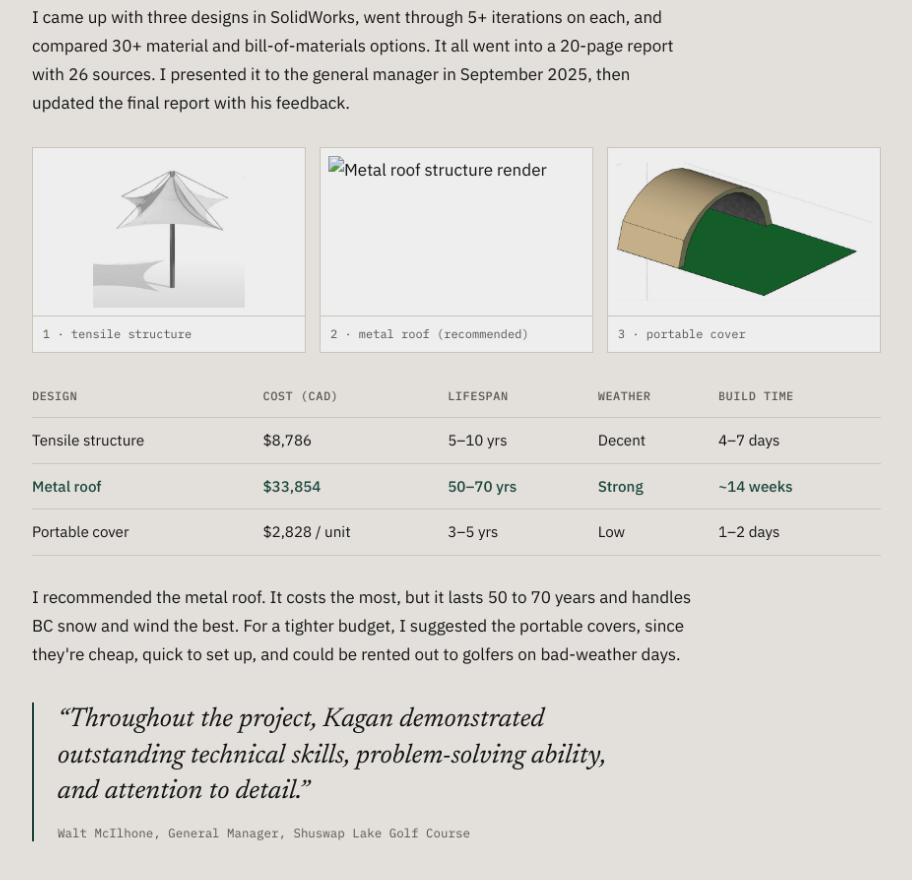
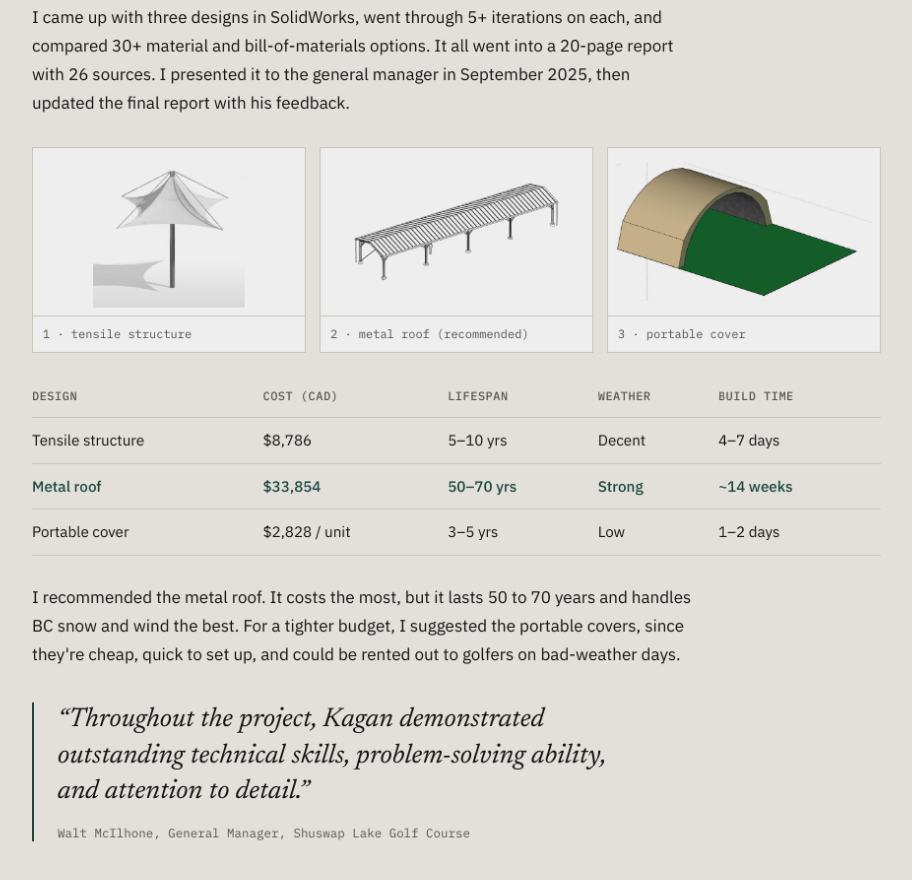
Before and after one commit to collertnt/kagantam.github.io, a plain HTML site: page index.html in a window 1280 px wide. Shown: the part 4285-5165 px from the top of the page, without its empty margins (287-1199 px from the left). Drawn offline with Linux system fonts and the light colour scheme; animation ran at ten frames a second; a script that the page names is missing.

Commit message:
Update index.html

```diff
--- a/index.html
+++ b/index.html
@@ -250,7 +250,7 @@ footer{margin-top:90px;font-family:var(--mono);font-size:.75rem;color:#8a8379}
 
       <div class="figs reveal">
         <figure><img data-photo="cad-tensile" alt="Tensile structure model"><figcaption>1 · tensile structure</figcaption></figure>
-        <figure><img data-photo="cad-metal-roof" alt="Metal roof structure render"><figcaption>2 · metal roof (recommended)</figcaption></figure>
+        <figure><img data-photo="cad-metal-roof_1" alt="Metal roof structure render"><figcaption>2 · metal roof (recommended)</figcaption></figure>
         <figure><img data-photo="cad-portable" alt="Portable cover model"><figcaption>3 · portable cover</figcaption></figure>
       </div>
       <div class="tablewrap reveal">
```
